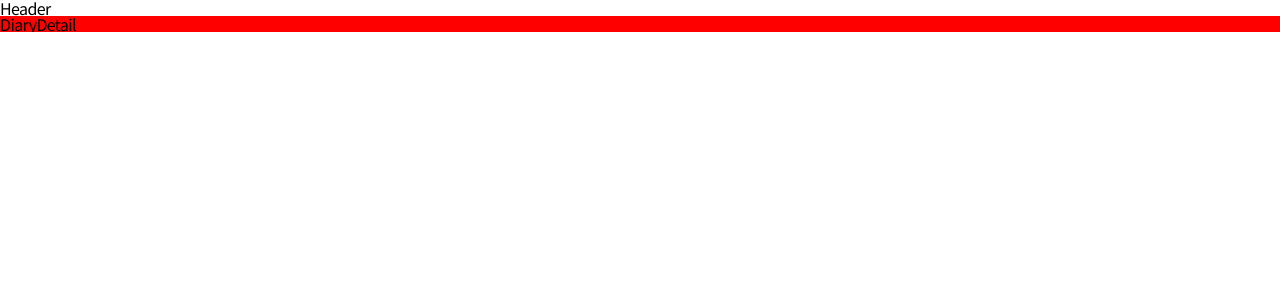
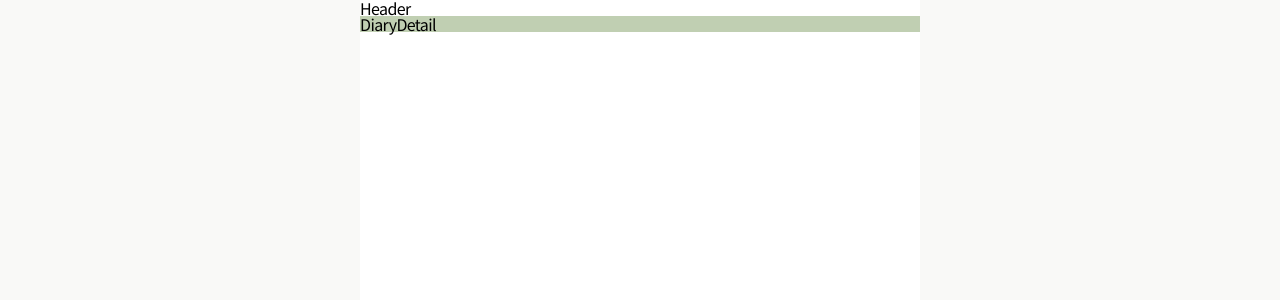
Before and after one commit to devdong9897/growgreen, a React (Create React App) app: page /diarydetail in a window 1280 px wide. Shown: the top 300 px of the page. Built offline with nearby package versions, Linux system fonts and the light colour scheme.

Commit message:
feat: 공통 스타일 추가

```diff
--- a/src/App.js
+++ b/src/App.js
@@ -1,7 +1,8 @@
 import "./App.css";
 import { Routes, Route } from "react-router-dom";
 
-import Header from "./components/Header";
+import Layout from "./Layout";
+// import Intro from "./pages/Intro";
 import TodoMain from "./pages/TodoMain";
 import TodoList from "./pages/TodoList";
 import TodoWrite from "./pages/TodoWrite";
@@ -16,9 +17,10 @@ import NotFound from "./pages/NotFound";
 function App() {
   return (
     <>
-    <Header />
-
       <Routes>
+        <Route path="/" element={<Layout />}>
+          {/* intro는 마지막 작업 후 진행 */}
+          {/* <Route path="/intro" element={<Intro />} /> */}
           <Route path="/todomain" element={<TodoMain />} />
           <Route path="/todolist" element={<TodoList />} />
           <Route path="/todowrite" element={<TodoWrite />} />
@@ -29,6 +31,7 @@ function App() {
           <Route path="/diarylist" element={<DiaryList />} />
           <Route path="/diarydetail" element={<DiaryDetail />} />
           <Route path="/*" element={<NotFound />} />
+        </Route>
       </Routes>
     </>
   );
--- /dev/null
+++ b/src/Layout.js
@@ -0,0 +1,19 @@
+import React from "react";
+import { Outlet } from "react-router-dom";
+
+import Header from "./components/Header";
+
+const Layout = () => {
+  return (
+    <div className="wrap">
+      {/* 헤더 */}
+      <Header />
+      {/* 컨텐츠 시작 */}
+      <div className="contents">
+        <Outlet />
+      </div>
+    </div>
+  );
+};
+
+export default Layout;
--- a/src/index.css
+++ b/src/index.css
@@ -14,8 +14,18 @@ body {
   letter-spacing: -0.6px;
   line-height: 1;
   overflow-x: hidden;
+  background: #f9f9f7;
 }
 a {
-  color: #000;
+  color: #253528;
   text-decoration: none;
 }
+
+/* 화면 가로폭 설정 */
+.wrap {
+  max-width: 560px;
+  background: #fff;
+  margin: 0 auto;
+  /* 임의의 높이값 지정 : 추후 삭제 필요 */
+  min-height: 100vh;
+}
--- /dev/null
+++ b/src/pages/Intro.js
@@ -0,0 +1,7 @@
+import React from "react";
+
+const Intro = () => {
+  return <div>Intro</div>;
+};
+
+export default Intro;
--- a/src/style/DetailLayout.js
+++ b/src/style/DetailLayout.js
@@ -1,5 +1,6 @@
 import styled from "@emotion/styled";
+import { mainColor } from "./GlobalStyle";
 
 export const StyleTest = styled.div`
-  background-color: red;
+  background-color: ${mainColor.colorGreenLight};
 `;
--- /dev/null
+++ b/src/style/GlobalStyle.js
@@ -0,0 +1,16 @@
+// 색상
+export const mainColor = {
+  colorGreenLight: "#c0cfb2",
+  colorGreenRegular: "#526549",
+  colorGreenBold: "#8ba889",
+};
+export const subColor = {
+  colorBlack: "#253528",
+  colorGray: "#f9f9f7",
+  colorRed: "#fc4949",
+  colorBlue: "#5e64ff",
+};
+export const borderColor = {
+  borderGray: "rgba(0,0,0,0.1)",
+  borderGreen: "rgba(73,101,78,0.2)",
+};
```
Lines whose indentation alone changed are shown as unchanged.
